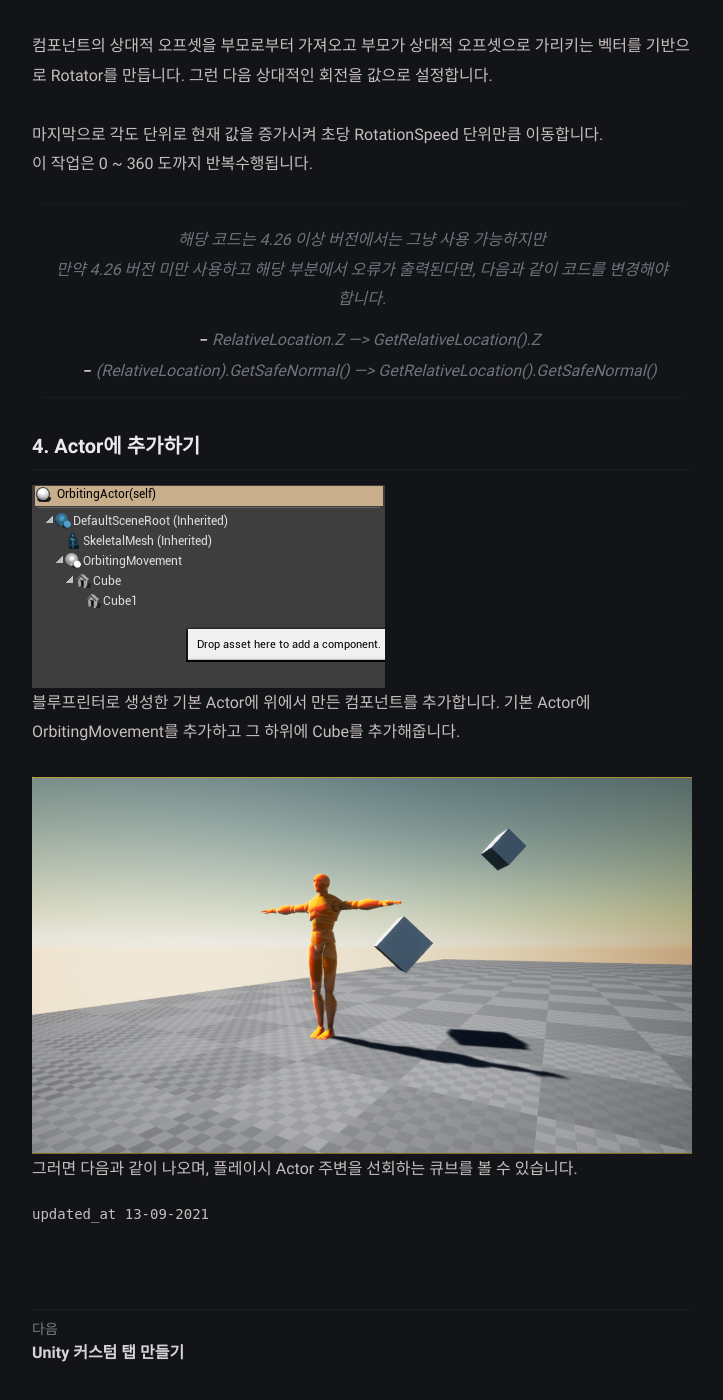
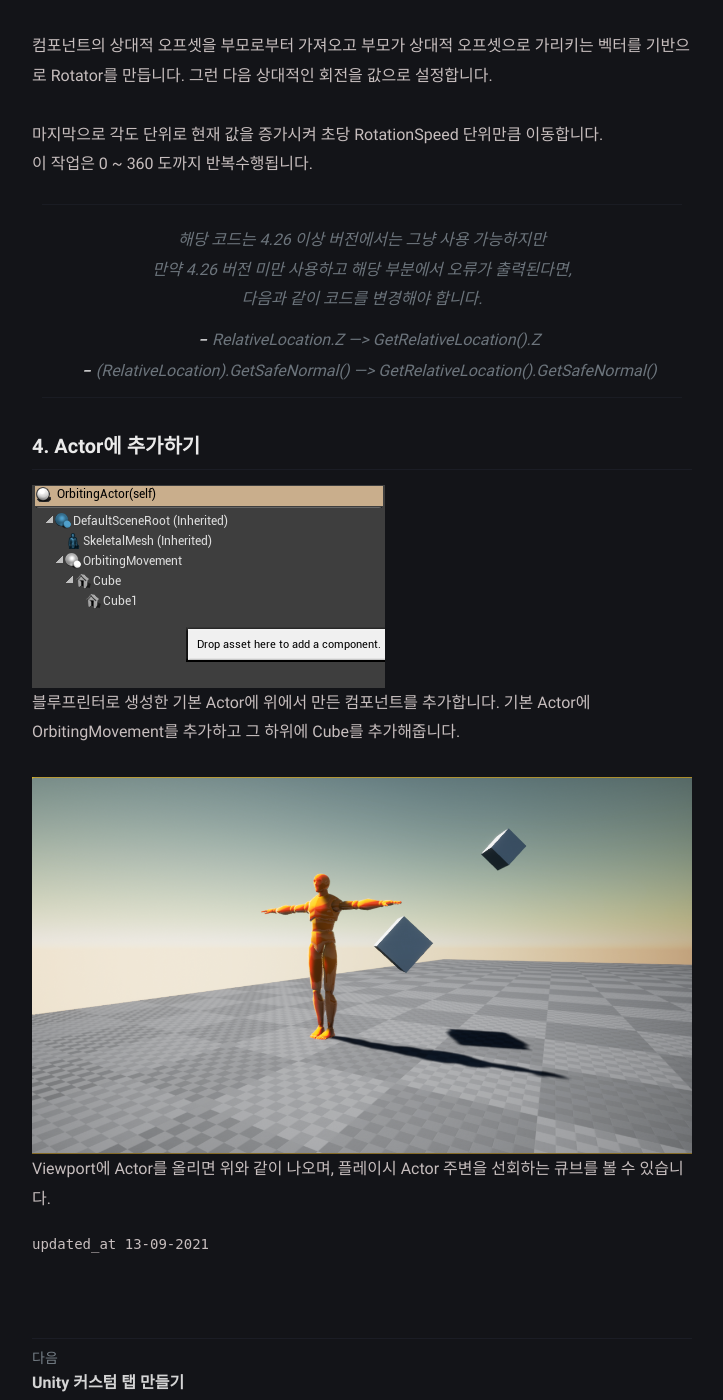
Before and after one commit to Xerlocked/Xerlocked.github.io, a Jekyll site: the page built from _posts/Unreal/2022-01-05-Unreal-궤도를-선회하는-위성-컴포넌트-만들기.md, in a window 1280 px wide and 1400 px high, scrolled down 3531 px. Shown: the whole window, without its empty margins (278-1001 px from the left). Built offline with Jekyll 4.4.1, drawn with Linux system fonts in a browser that asks for light colours; some web fonts are replaced; some of the changed text lies outside the part shown.

Commit message:
Update 2022-01-05-Unreal-궤도를-선회하는-위성-컴포넌트-만들기.md
edit

```diff
--- a/_posts/Unreal/2022-01-05-Unreal-궤도를-선회하는-위성-컴포넌트-만들기.md
+++ b/_posts/Unreal/2022-01-05-Unreal-궤도를-선회하는-위성-컴포넌트-만들기.md
@@ -23,7 +23,7 @@ tag:
 ![Alt 예1](../../assets/img/orbit/e1.gif)
 캐릭터 주위 보호막 느낌
 
-![Alt 예2](../../assets/img/orbit/e2.gif)
+![Alt 예2](../../assets/img/orbit/e2.gif)<br>
 LOL의 아우렐리온 솔의 위성
 ***
 <br>
@@ -34,10 +34,10 @@ LOL의 아우렐리온 솔의 위성
 ### 1. SceneComponent 생성
 ![Alt 1](../../assets/img/orbit/0.png)
 C++ 파일로 새로운 SceneComponent를 생성합니다.
-OrbitingMovementComponent.cpp .h
+OrbitingMovementComponent.cpp /  .h
 
 ### 2. 헤더파일 설정
-![Alt 2](../../assets/img/orbit/1.png)
+![Alt 2](../../assets/img/orbit/1.png)<br>
 새로 만들어진 헤더파일에 위와 같이 프로퍼티를 추가합니다.
 - RotateToFaceOutwards: 컴포넌트가 중앙과 반대편을 항상 바라보도록 할 것인지 결정합니다.
 - RotationSpeed: 초당 회전하는 각도를 설정합니다.
@@ -75,4 +75,4 @@ RotateToFaceOutwards가 참이면, 오브젝트를 원점의 반대편으로 회
 기본 Actor에 OrbitingMovement를 추가하고 그 하위에 Cube를 추가해줍니다.
 
 ![Alt 6](../../assets/img/orbit/5.png)
-그러면 다음과 같이 나오며, 플레이시 Actor 주변을 선회하는 큐브를 볼 수 있습니다.
+Viewport에 Actor를 올리면 위와 같이 나오며, 플레이시 Actor 주변을 선회하는 큐브를 볼 수 있습니다.
```
